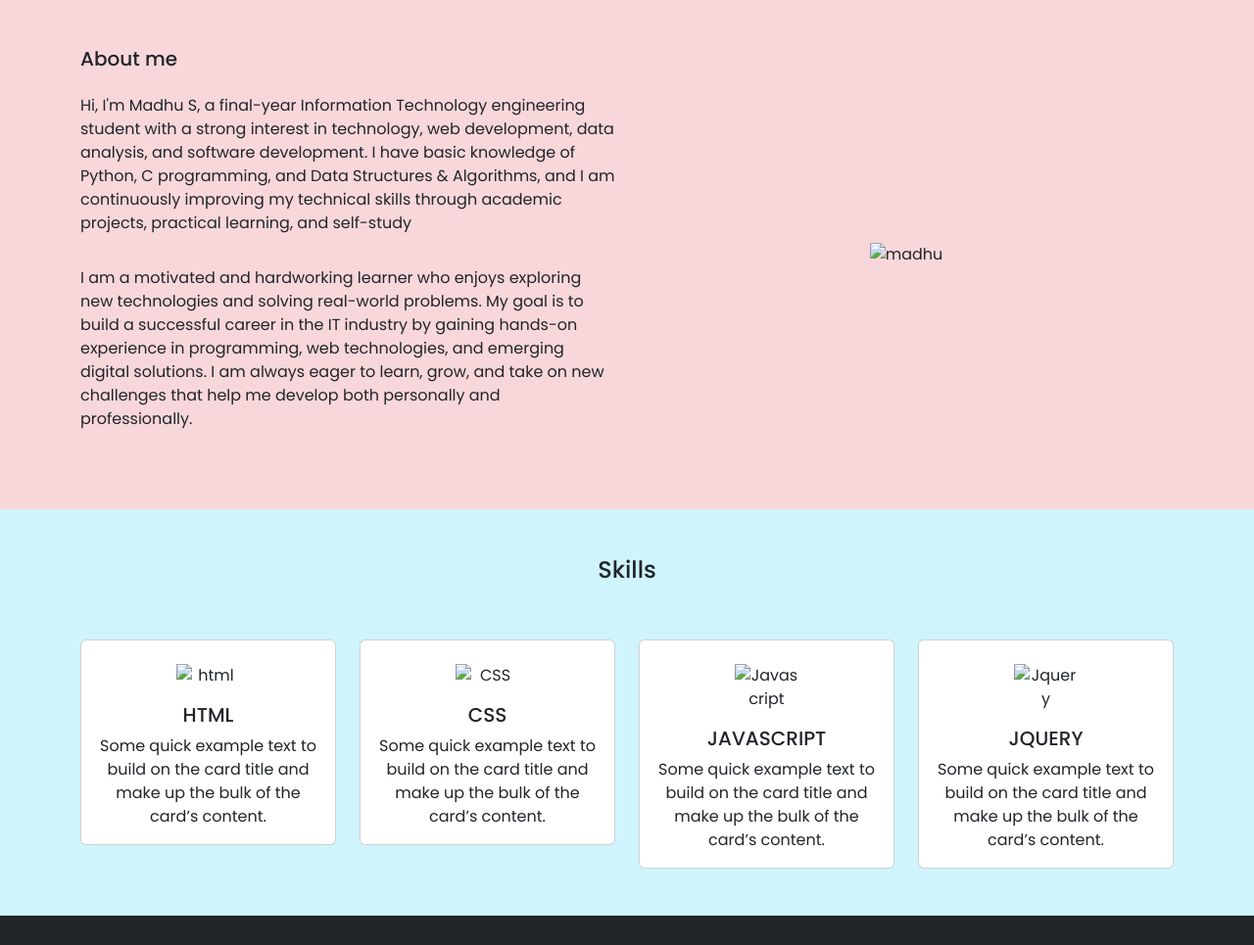
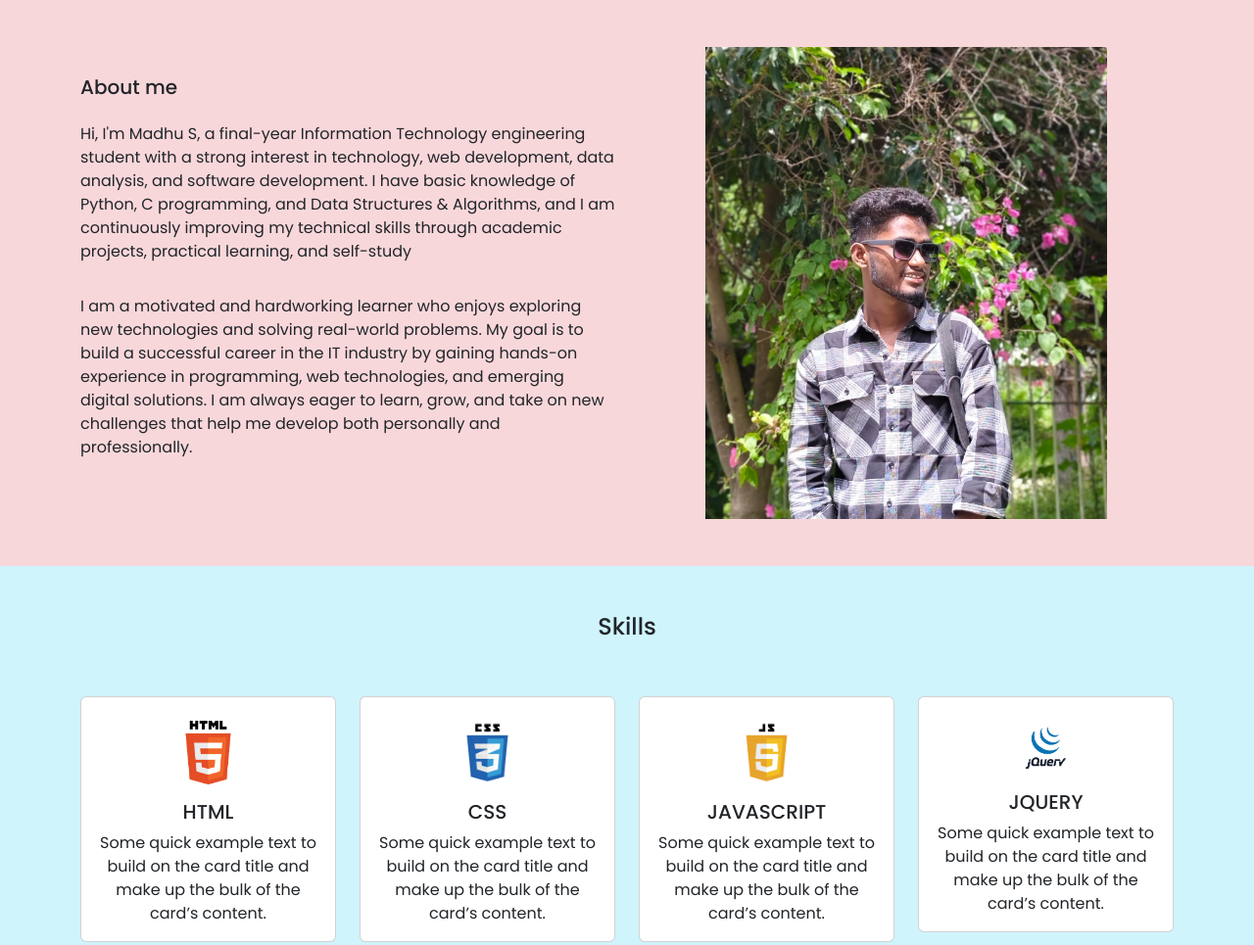
Before and after one commit to madhu00499/madhu-portfolio, a plain HTML site: page index.html in a window 1280 px wide. Shown: the part 874-1839 px from the top of the page at 98% size. Drawn offline with nearby package versions, Linux system fonts and the light colour scheme.

Commit message:
added the path again

```diff
--- a/index.html
+++ b/index.html
@@ -55,7 +55,7 @@
                   <p class="pb-3">I am a motivated and hardworking learner who enjoys exploring new technologies and solving real-world problems. My goal is to build a successful career in the IT industry by gaining hands-on experience in programming, web technologies, and emerging digital solutions. I am always eager to learn, grow, and take on new challenges that help me develop both personally and professionally. </p>
                 </div>
                 <div class="col-md-6 text-center">
-                   <img src="./portfolio/images/WhatsApp Image 2026-06-17 at 10.58.20 PM (1).jpeg" alt="madhu" class="img-fluid w-75"  />
+                   <img src="./images/WhatsApp Image 2026-06-17 at 10.58.20 PM (1).jpeg" alt="madhu" class="img-fluid w-75"  />
                 </div>
             </div>
          </div>
@@ -70,7 +70,7 @@
                <div class="row">
                    <div class="col-md-3">
                          <div class="card text-center">
-                         <img src="/portfolio/images/html.png" class="card-img-top w-25 m-auto pt-4" alt="html">
+                         <img src="./images/html.png" class="card-img-top w-25 m-auto pt-4" alt="html">
                          <div class="card-body">
                          <h5 class="card-title text-center">HTML</h5>
                          <p class="card-text">Some quick example text to build on the card title and make up the bulk of the card’s content.</p>
@@ -80,7 +80,7 @@
                <br>
                <div class="col-md-3">
                          <div class="card text-center">
-                         <img src="/portfolio/images/css.png" class="card-img-top w-25 m-auto pt-4" alt="CSS">
+                         <img src="./images/css.png" class="card-img-top w-25 m-auto pt-4" alt="CSS">
                          <div class="card-body">
                          <h5 class="card-title text-center">CSS</h5>
                          <p class="card-text">Some quick example text to build on the card title and make up the bulk of the card’s content.</p>
@@ -90,7 +90,7 @@
                <br>
                <div class="col-md-3">
                          <div class="card text-center">
-                         <img src="/portfolio/images/js.png" class="card-img-top w-25 m-auto pt-4" alt="Javascript">
+                         <img src="./images/js.png" class="card-img-top w-25 m-auto pt-4" alt="Javascript">
                          <div class="card-body">
                          <h5 class="card-title text-center">JAVASCRIPT</h5>
                          <p class="card-text">Some quick example text to build on the card title and make up the bulk of the card’s content.</p>
@@ -100,7 +100,7 @@
                <br>
                <div class="col-md-3">
                          <div class="card text-center">
-                         <img src="/portfolio/images/jquery.png" class="card-img-top w-25 m-auto pt-4" alt="Jquery">
+                         <img src="./images/jquery.png" class="card-img-top w-25 m-auto pt-4" alt="Jquery">
                          <div class="card-body">
                          <h5 class="card-title text-center" >JQUERY</h5>
                          <p class="card-text">Some quick example text to build on the card title and make up the bulk of the card’s content.</p>
```
